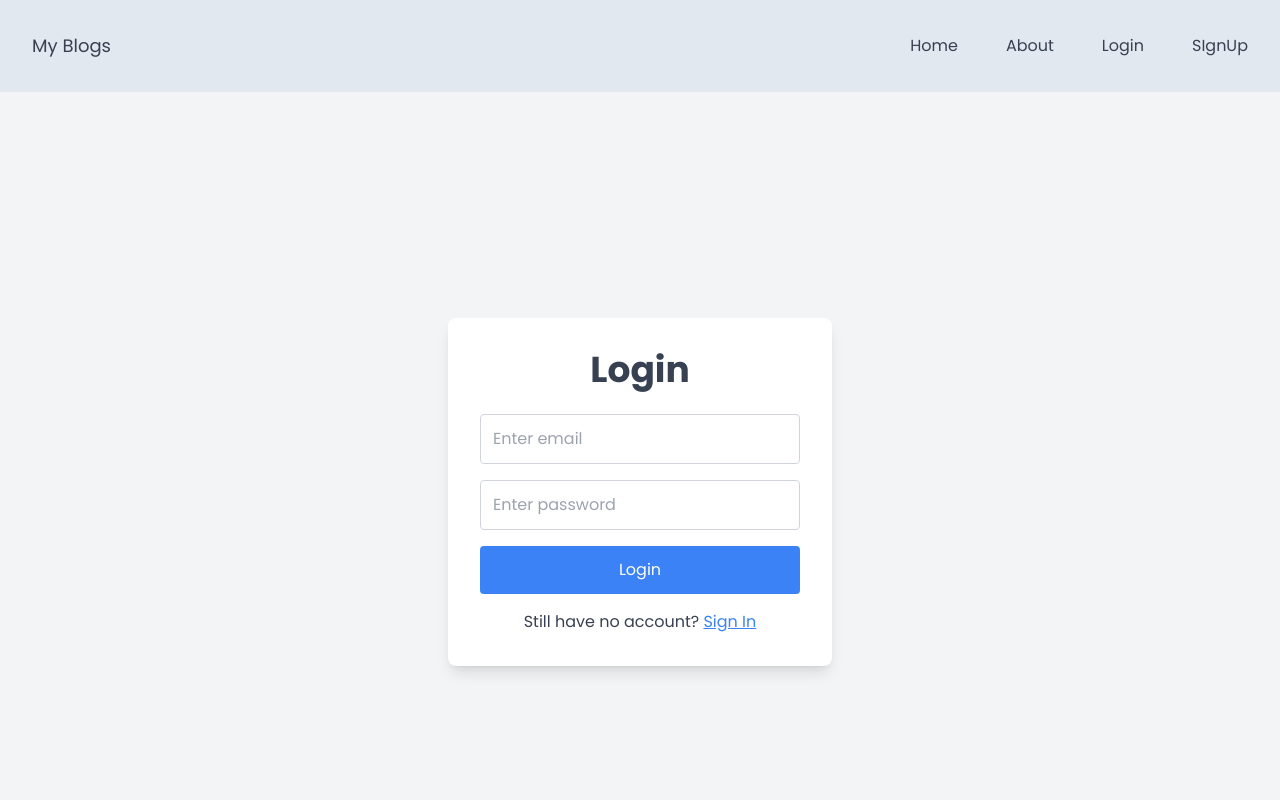
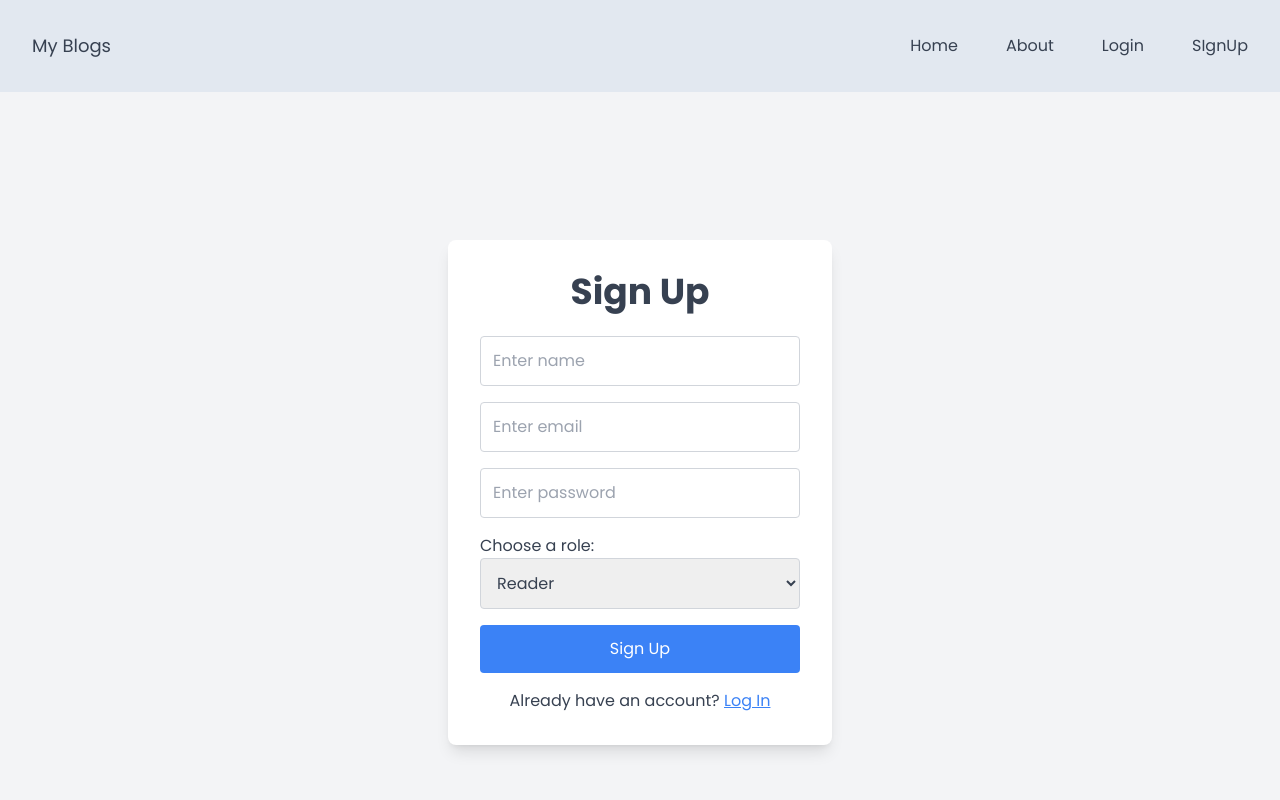
Before and after one commit to Sujan-Koirala021/eventique, a React (Vite) app in the folder client/: page /sign-up in a window 1280 px wide. Shown: the top 800 px of the page. Built offline with nearby package versions, Linux system fonts and the light colour scheme.

Commit message:
Add route

```diff
--- a/client/src/App.jsx
+++ b/client/src/App.jsx
@@ -1,4 +1,8 @@
 import React, { useState } from 'react'
+import {
+  createBrowserRouter,
+  RouterProvider, Outlet
+} from "react-router-dom";
 import NavBar from './components/NavBar'
 import Footer from './components/Footer'
 import SignupPage from './pages/SignUpPage'
@@ -10,19 +14,63 @@ import LoginPage from './pages/LoginPage'
 
 function App() {
 
+
+  const Layout = () => {
+    return (
+      <>
+        <NavBar />
+        <Outlet />
+        <Footer />
+      </>
+    );
+  }
+  const router = createBrowserRouter([
+    {
+      path: "/",
+      element: <Layout />,
+      children: [
+        {
+          path: '/',
+          element: <LoginPage />
+        },
+        {
+          path: '/login',
+          element: <LoginPage />
+        },
+        // {
+        //   path: '/about',
+        //   element: <AboutUs />
+        // },
+        // {
+        //   path: '/contact-us',
+        //   element: <ContactUs />
+        // },
+        {
+          path : '/sign-up',
+          element: <SignupPage/>
+        }
+      ]
+    },
+
+  ]);
+
+
+
   return (
     <>
       <div className="flex flex-col min-h-screen">
 
-        <NavBar />
+        {/* <NavBar /> */}
         <main className='flex-grow'>
+
+        <RouterProvider router={router} />
 
           {/* <CreatePost /> */}
           {/* <ShowResults/> */}
-          <LoginPage/>
+          {/* <LoginPage/> */}
           {/* <SignupPage/> */}
         </main>
-        <Footer />
+        {/* <Footer /> */}
       </div>
     </>
   )
```
